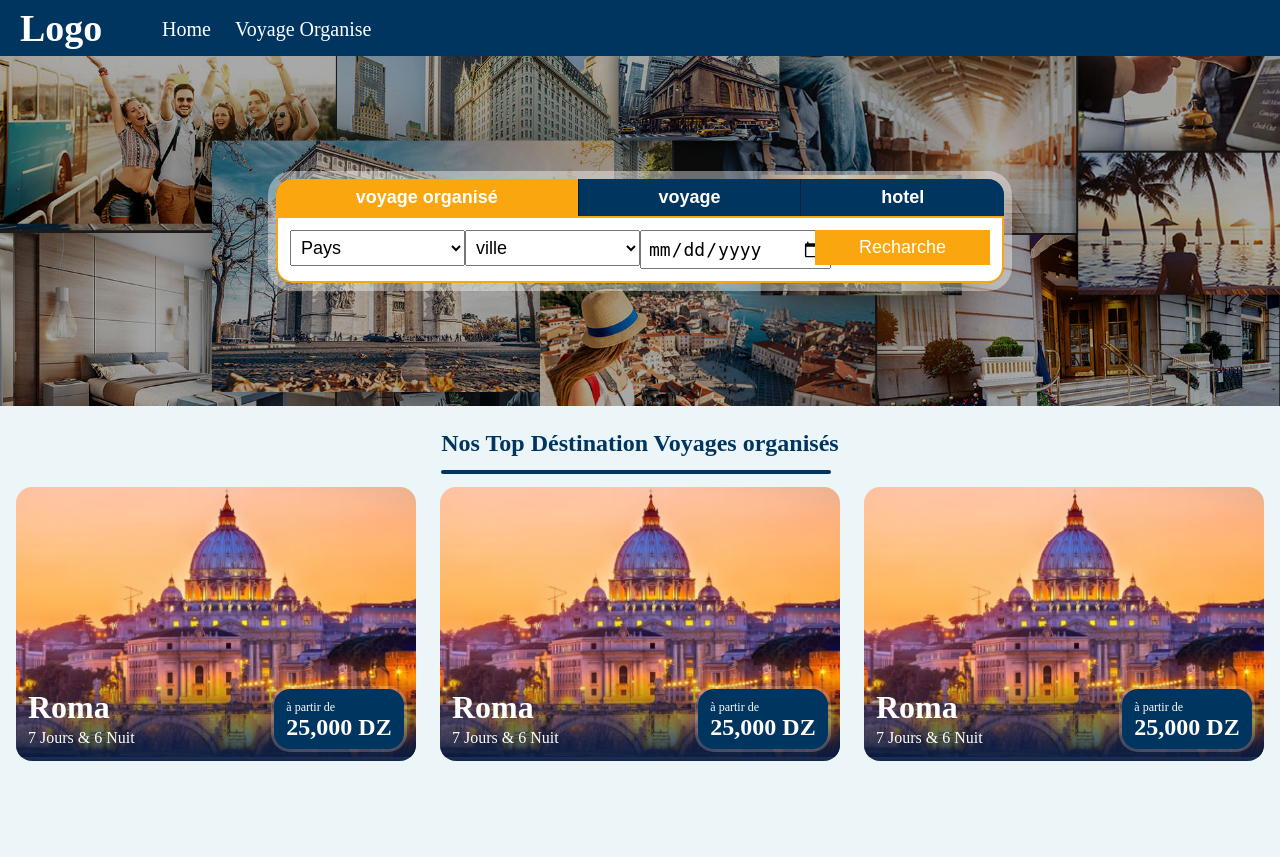
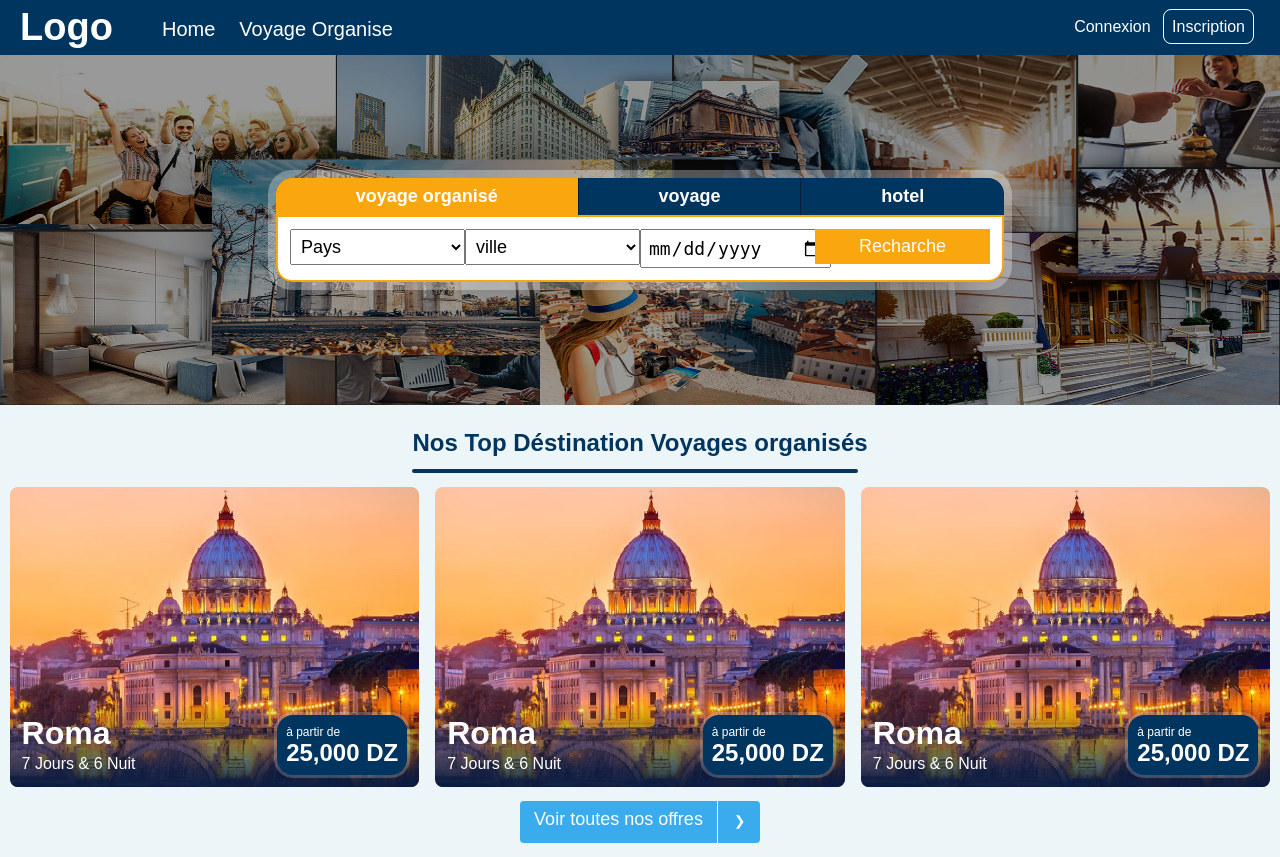
Before and after one commit to mehalanis29/ProjetPFE, a PHP site: page /indexclient.php in a window 1280 px wide. Before the commit the page ends 761 px from the top, so only its background shows below. Run offline with PHP 8.4, Linux system fonts and the light colour scheme.

Commit message:
formulaire d'inscription

```diff
--- a/css/Client/index.css
+++ b/css/Client/index.css
@@ -22,22 +22,27 @@
 }
 .index_offre_top_voyage_list_offre{
   display: grid;
-  grid-template-columns: auto auto auto;
-  grid-column-gap: 24px;
+  grid-template-columns: 32% 32% 32%;
+  grid-gap: 16px;
   justify-content: center;
   margin-top: 30px;
+  height: 300px;
+
 }
 .index_offre_top_voyage_offre{
   position: relative;
-  border-radius: 16px;
+  border-radius: 8px;
   overflow: hidden;
 }
+
 .index_offre_top_voyage_offre:hover  img{
   transform: scale(1.1,1.1);
-  transition: .3s ;
+  transition: .5s ;
+
 }
 .index_offre_top_voyage_offre img{
-  width: 400px;
+  width:100%;
+  height: 100%;
 }
 .index_offre_top_voyage_desc{
   position: absolute;
@@ -83,3 +88,44 @@
   position: absolute;
   margin-top: -14px;
 }
+.index_offre_top_voyage_btn_more{
+  display: flex;
+  justify-content: center;
+  padding: 14px;
+  overflow: hidden;
+}
+.index_offre_top_voyage_btn_more a{
+  text-decoration: none;
+  color: white;
+  font-size: 18px;
+  font-weight: 200;
+  background-color: var(--color-bleu-claire);
+  width: 240px;
+  border-radius: 4px;
+}
+.index_offre_top_voyage_btn_more_titre{
+  display: flex;
+  justify-content: space-between;
+  text-align: center;
+  position: relative;
+}
+.index_offre_top_voyage_btn_more_titre label{
+  margin-top: 8px;
+  width:100%;
+  cursor: pointer;
+}
+.index_offre_top_voyage_btn_more_titre img{
+  padding: 12px;
+  border-left: 1px solid white;
+}
+.index_offre_top_voyage_btn_more_titre::after{
+  content: "";
+  height: 40px;
+  width: 0px;
+  background-color: rgb(255,255,255,.1);
+  position:absolute;
+  transition: .4s;
+}
+.index_offre_top_voyage_btn_more a:hover  .index_offre_top_voyage_btn_more_titre::after{
+  width: 250px;
+}
--- a/css/Client/navbar.css
+++ b/css/Client/navbar.css
@@ -3,9 +3,26 @@
   background-color: var(--color-bleu);
 }
 .nav_bar_head{
+  display: flex;
+  justify-content: space-between;
+  padding:6px;
+}
+
+.nav_bar_head_left{
   display: grid;
-  grid-template-columns: 150px 50%;
-  padding:6px;
+  grid-template-columns: 150px 90%;
+}
+.nav_bar_head_right{
+  margin-top: 12px;
+  margin-right: 20px;
+}
+.nav_bar_head_right a{
+  font-size: 16px;
+  padding: 8px;
+}
+.nav_bar_head_right_creer{
+  border: 1px solid white;
+  border-radius: 8px;
 }
 .nav_bar_logo{
   font-size: 38px;
@@ -45,13 +62,74 @@
     width: 90%;
 }
 .nav_bar_cover_index{
-  background: url("../../img/Client/index.jpg") no-repeat center center;
-  background-size: cover;
-  display: block;
   height: 350px;
   width: 100%;
   display: flex;
   justify-content: center;
+  position: relative;
+}
+.nav_bar_cover_index_img{
+  position: absolute;
+  left: 0;
+  right: 0;
+}
+.nav_bar_cover_index_img img{
+  height: 350px;
+  width: 100%;
+  z-index: 1;
+  position: absolute;
+}
+.nav_bar_cover_index_img::after{
+  content: '';
+  width: 100%;
+  height: 350px;
+  position: absolute;
+  background-color: rgb(0,0,0,.4);
+  z-index: 2;
+}
+.nav_bar_titre{
+  margin-top: auto;
+  margin-bottom: auto;
+  z-index: 6;
+  color: white;
+  font-size: 48px;
+  font-weight: 600;
+  position: relative;
+}
+.nav_bar_titre::before{
+  content: '';
+  position: absolute;
+  z-index: 6;
+  width: 100%;
+  border: 3px solid var(--color-bleu);
+  border-radius: 16px;
+  margin-top: 60px;
+}
+.nav_bar_titre_bar{
+  background-color: white;
+  height: 60px;
+  display: flex;
+  justify-content: center;
+}
+.nav_bar_titre_bar_url{
+  width: 90%;
+  height: 100%;
+  display: table;
+}
+.nav_bar_titre_bar_url_icon{
+  display: table-cell;
+  vertical-align: middle;
+}
+.nav_bar_titre_bar_url_icon_btn{
+  display: flex;
+}
+.nav_bar_titre_bar_url_icon_suivant{
+  margin-left: 8px;
+  margin-right: 8px;
+}
+.nav_bar_titre_bar_url_icon label{
+  font-size: 16px;
+  color: var(--color-gris);
 }
 .nav_bar_from{
   display: grid;
@@ -59,10 +137,10 @@
   margin-top: auto;
   margin-bottom: auto;
   position: relative;
-  z-index: 1;
+  z-index: 4;
   overflow: hidden;
   border-radius:16px;
-  box-shadow: 0px 0px 0px 8px rgba(255,255,255,0.4);
+  box-shadow: 0px 0px 0px 8px rgba(255,255,255,0.3);
 }
 .nav_bar_from_titre{
   display: grid;
--- a/css/Client/standard.css
+++ b/css/Client/standard.css
@@ -1,11 +1,18 @@
 :root{
+  --color-bleu-claire :#3AACED;
   --color-bleu :#00355f;
   --color-bleu-fonce :#001f39;
   --color-lemon: #f9a60f;
   --color-lemon-2eme : #EEC218;
+  --color-gris :#888DA0;
 }
 body,html{
   margin: 0px;
   padding: 0px;
   background-color: #ECF6F8;
+  font-family:sans-serif;
 }
+a{
+  text-decoration: none;
+  color: white;
+}
--- a/html/Client/navbar.html
+++ b/html/Client/navbar.html
@@ -1,13 +1,15 @@
-<div class="nav_bar">
 <div class="nav_bar_head">
+  <div class="nav_bar_head_left">
     <div class="nav_bar_div_logo">
       <label class="nav_bar_logo">Logo</label>
     </div>
     <div class="nav_bar_list_btn">
-        <a href="#" class="nav_bar_btn">Home</a>
+      <a href="indexclient.php" class="nav_bar_btn">Home</a>
       <a href="#" class="nav_bar_btn">Voyage Organise</a>
     </div>
-
   </div>
-
+  <div class="nav_bar_head_right">
+    <a href="#">Connexion</a>
+    <a href="Inscription.php" class="nav_bar_head_right_creer">Inscription</a>
   </div>
+</div>
--- a/indexclient.php
+++ b/indexclient.php
@@ -16,16 +16,11 @@ include 'php/Client/standard.php';
   </head>
   <body>
     <div class="nav_bar">
-        <div class="nav_bar_head">
-          <div class="nav_bar_div_logo">
-            <label class="nav_bar_logo">Logo</label>
+        <?php NabBar(); ?>
+        <div class="nav_bar_cover_index">
+          <div class="nav_bar_cover_index_img">
+            <img src="img/Client/Cover/index-cover.jpeg" alt="">
           </div>
-          <div class="nav_bar_list_btn">
-            <a href="#" class="nav_bar_btn">Home</a>
-            <a href="#" class="nav_bar_btn">Voyage Organise</a>
-          </div>
-        </div>
-        <div class="nav_bar_cover_index">
           <div class="nav_bar_from">
             <div class="nav_bar_from_titre">
               <button type="button" class="nav_bar_from_titre_choix nav_bar_from_titre_choix_active"
@@ -111,6 +106,14 @@ include 'php/Client/standard.php';
           </div>
         </div>
       </div>
+      <div class="index_offre_top_voyage_btn_more">
+        <a href="#">
+          <div class="index_offre_top_voyage_btn_more_titre">
+            <label for="">Voir toutes nos offres</label>
+            <img src="img/Client/icon/suivant18px.png" alt="">
+          </div>
+        </a>
+      </div>
     </div>
   </body>
 </html>
--- a/php/Client/standard.php
+++ b/php/Client/standard.php
@@ -1,7 +1,6 @@
 <?php
 function NabBar()
 {
-   $page="index-cover";
   include  "html/Client/navbar.html";
 }
  ?>
```
Also changed, not shown: Inscription.php (added, +70 -0 lines), css/Client/Inscription.css (added, +24 -0 lines), css/Client/formulaire.css (added, +34 -0 lines), img/Client/Cover/formulaire.jpeg (added), img/Client/Cover/index-cover.jpeg (renamed from img/Client/index-cover.jpeg), img/Client/cover-formulaire.png (added), img/Client/icon/home18pxgris.png (added), img/Client/icon/suivant18px.png (added), img/Client/icon/suivant18pxlemon.png (added), img/Client/icon/suivant20pxlemon.png (added), img/Client/index.jpg (deleted). Lines whose indentation alone changed are shown as unchanged.
